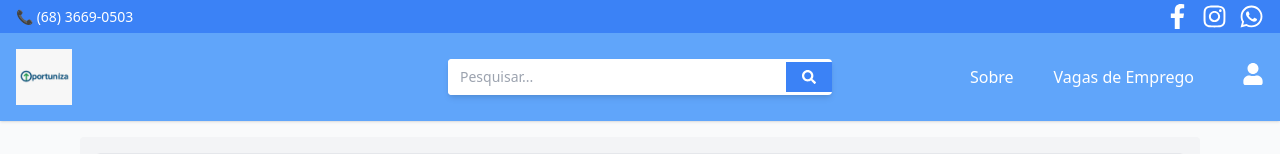
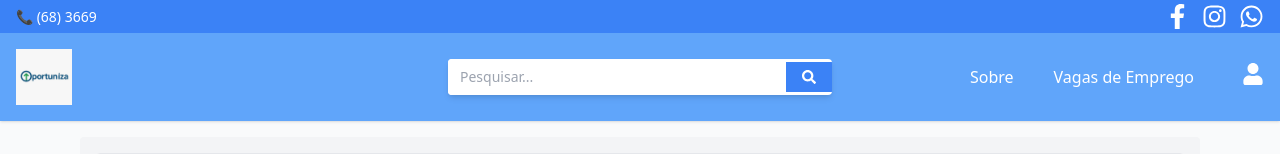
Before and after one commit to Adrianojunior13/Projeto-Integrador-4-Per-odo, a React (Vite) app: page / in a window 1280 px wide. Shown: the top 154 px of the page. Built offline with nearby package versions, Linux system fonts and the light colour scheme.

Commit message:
corrige número de telefone no cabeçalho

```diff
--- a/src/components/Header.jsx
+++ b/src/components/Header.jsx
@@ -46,7 +46,7 @@ export default function Header() {
     <header className="bg-blue-400 text-white shadow relative z-50">
       {/* Linha superior */}
       <div className="flex justify-between items-center px-4 py-1 text-sm bg-blue-500">
-        <div>📞 (68) 3669-0503</div>
+        <div>📞 (68) 3669</div>
         <div className="flex gap-3">
           <a href="https://www.facebook.com" target="_blank" rel="noopener noreferrer" className="hover:text-black transition transform hover:scale-125">
             <FaFacebookF size={25} />
```
